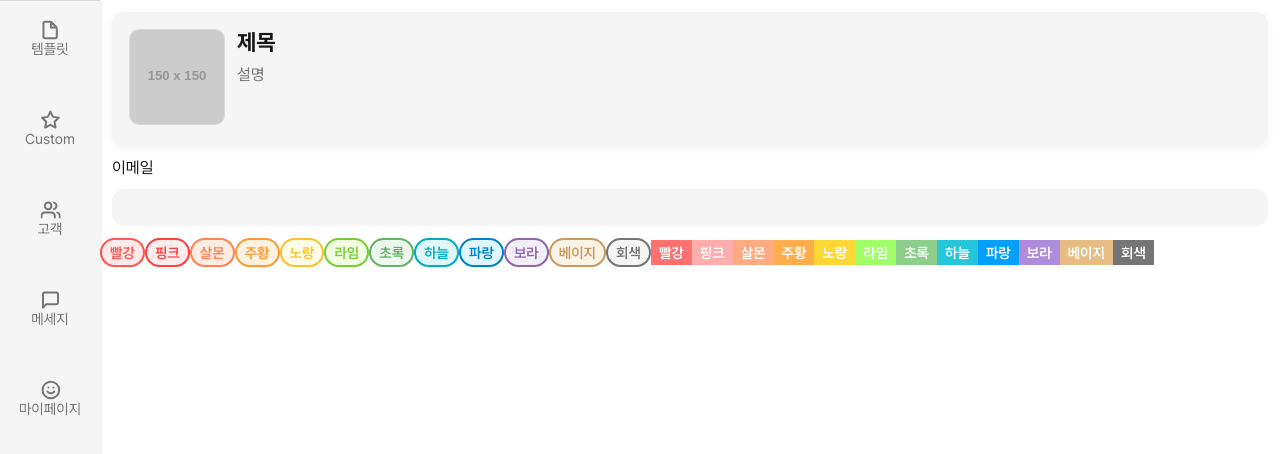
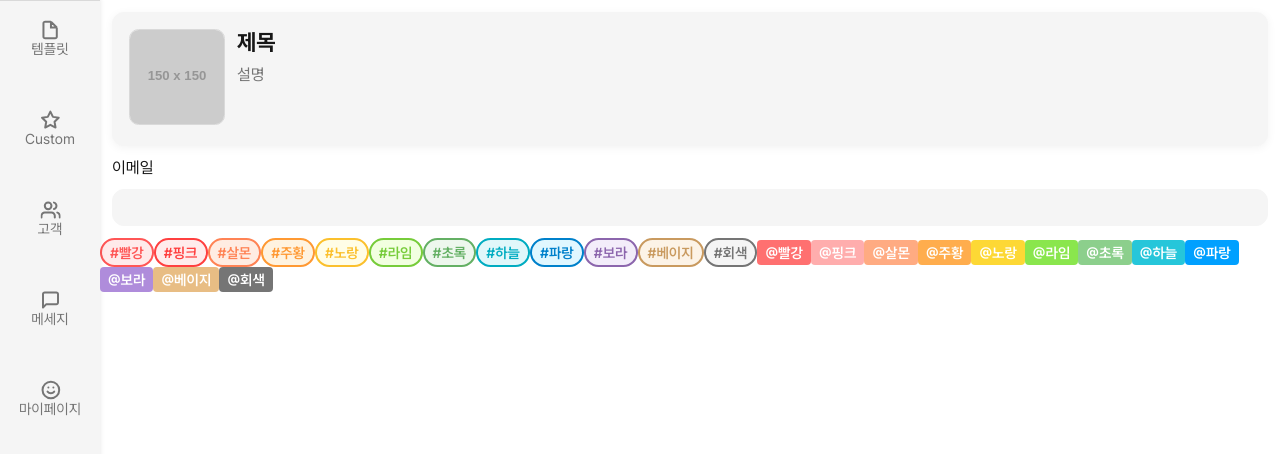
Before and after one commit to yulmam/ssenbi, a Next.js app: page /example in a window 1280 px wide. Shown: the top 454 px of the page. Built offline with nearby package versions, Linux system fonts and the light colour scheme.

Commit message:
style: tag css 수정

```diff
--- a/src/app/components/common/BorderTag.tsx
+++ b/src/app/components/common/BorderTag.tsx
@@ -100,7 +100,7 @@ export default function InputField({ color, tagName }: TagProps) {
         color: borderColor,
       }}
     >
-      {tagName}
+      #{tagName}
     </div>
   );
 }
--- a/src/app/components/common/FilledTag.css
+++ b/src/app/components/common/FilledTag.css
@@ -2,6 +2,9 @@
   display: inline-block;
   padding: 4px 8px;
   font-size: 0.9rem;
-  color: var(--bg-default);
+  border-radius: 4px; /* 형광펜 같은 둥근 직사각형 */
+  color: var(--bg-default); /* 형광펜 위에 검정색 글자 */
   font-weight: 600;
+  background-color: var(--blue-700);
+  position: relative;
 }
--- a/src/app/components/common/FilledTag.tsx
+++ b/src/app/components/common/FilledTag.tsx
@@ -39,7 +39,7 @@ export default function InputField({ color, tagName }: TagProps) {
         };
       case "LIME":
         return {
-          backgroundColor: "var(--lime-500)",
+          backgroundColor: "var(--lime-600)",
         };
       case "SKYBLUE":
         return {
@@ -85,7 +85,7 @@ export default function InputField({ color, tagName }: TagProps) {
         backgroundColor: backgroundColor,
       }}
     >
-      {tagName}
+      @{tagName}
     </div>
   );
 }
```
